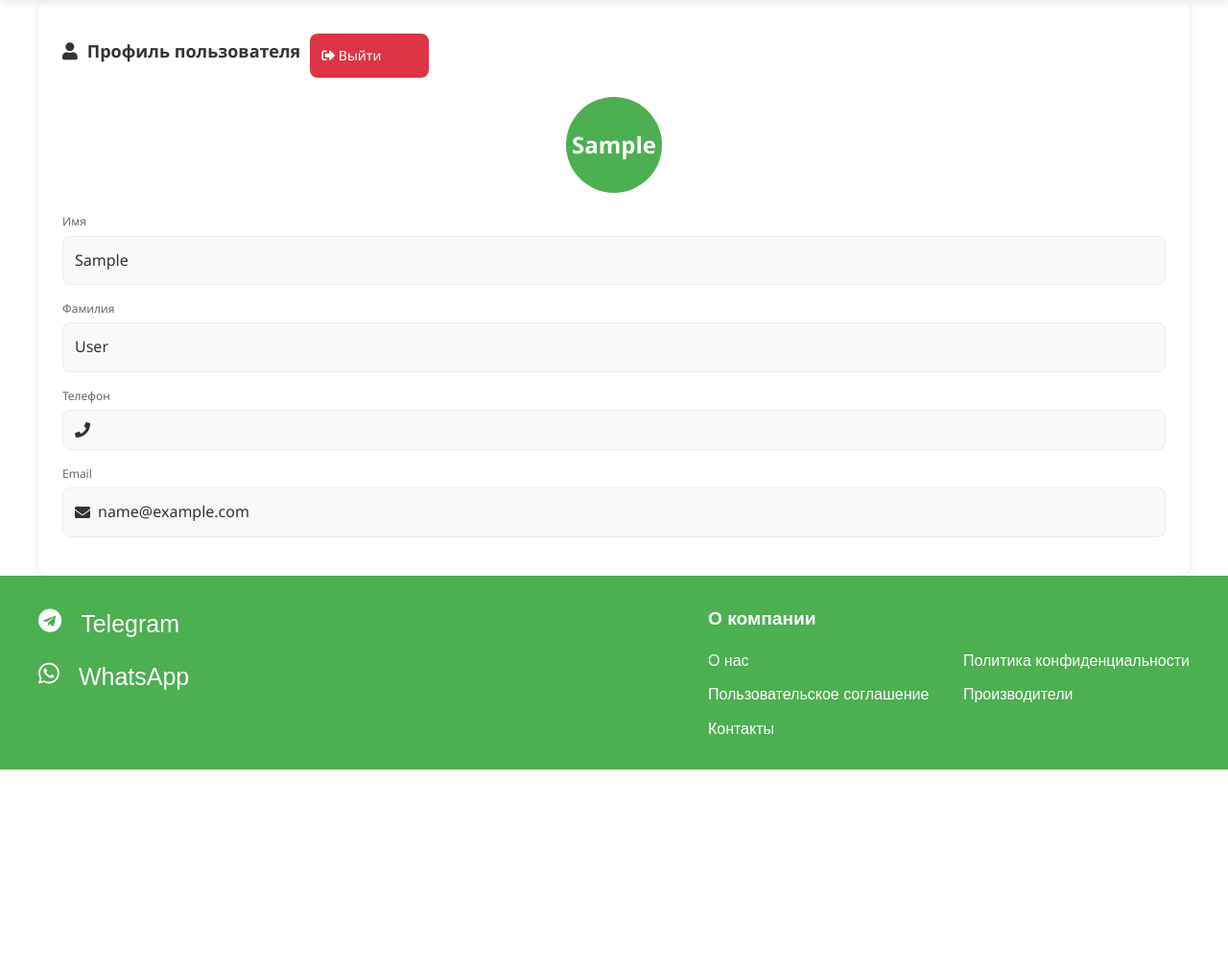
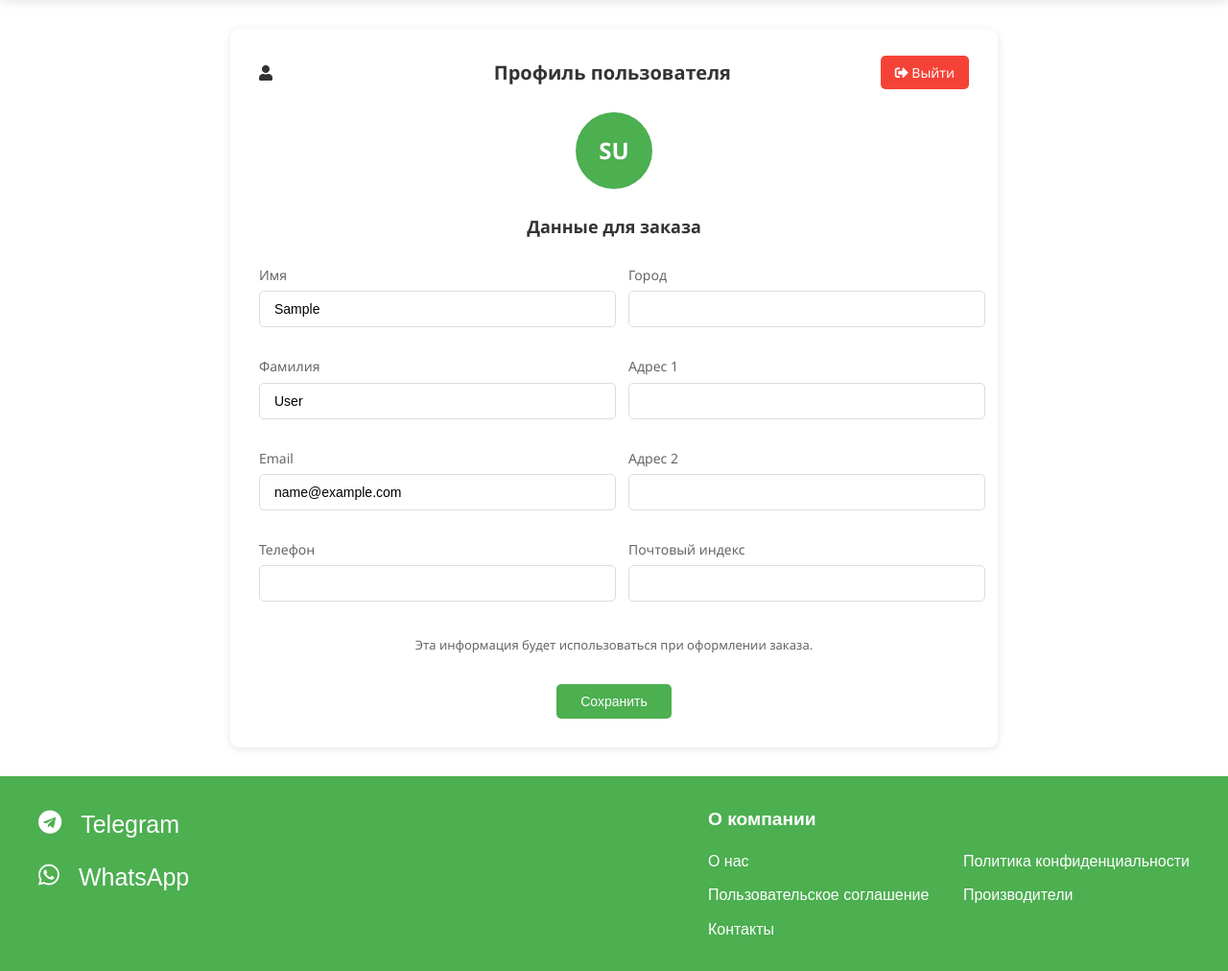
Before and after one commit to SaidIsakov/the-world-of-seeds, a Django app: page /profile/ in a window 1280 px wide. Shown: the part 145-1157 px from the top of the page at 96% size. Before the commit the page ends 947 px from the top, so only its background shows below. Run offline with Django 5.2, Linux system fonts and the light colour scheme; the visitor is signed in with stand-in values (Sample User, id 1); some libraries are stand-ins or nearby versions.

Commit message:
add addit user info(name, city...)

```diff
--- a/cart/cart.py
+++ b/cart/cart.py
@@ -27,6 +27,8 @@ class Cart:
         else:
             self.cart[product_id]['quantity'] += quantity
         self.save()
+
+
     def save(self):
         # пометить сеанс как "измененный",
         # чтобы обеспечить его сохранение
--- a/cart/views.py
+++ b/cart/views.py
@@ -3,6 +3,8 @@ from .cart import Cart
 from .forms import CartAddProductForm
 from django.shortcuts import render, get_object_or_404, redirect
 from django.views.decorators.http import require_POST
+from django.contrib.auth.decorators import login_required
+
 
 @require_POST
 def cart_add(request, product_id):
--- a/templates/base.html
+++ b/templates/base.html
@@ -38,7 +38,12 @@
 
     <!-- JS -->
      <script src="{% static "main/js/product_detail.js" %}"></script>
+
+     <!-- Bootstrap -->
+    {% comment %} <link href="https://cdn.jsdelivr.net/npm/bootstrap@5.3.0/dist/css/bootstrap.min.css" rel="stylesheet" integrity="sha384-9ndCyUaIbzAi2FUVXJi0CjmCapSmO7SnpJef0486qhLnuZ2cdeRhO02iuK6FUUVM" crossorigin="anonymous"> {% endcomment %}
+
 </head>
+
 
 
 <!-- Top Header -->
--- a/templates/components/__header.html
+++ b/templates/components/__header.html
@@ -1,6 +1,4 @@
 {% load static %}
-{% comment %} {% load cart_tags %}
-{% get_cart_quantity request as carts %} {% endcomment %}
 
     <header class="top-header">
         <div class="top-header-content">
@@ -65,7 +63,6 @@
                         <span class="cart-badge">{{ total_items }}</span>
                         {% endif %}
                         {% endwith %}
-
                     </a>
                     {% endif %}
                 </div>
--- a/users/forms.py
+++ b/users/forms.py
@@ -1,7 +1,7 @@
 from django import forms
 from django.contrib.auth import get_user_model
 from phonenumber_field.formfields import PhoneNumberField
-from django.contrib.auth.forms import AuthenticationForm
+from django.contrib.auth.forms import AuthenticationForm, UserChangeForm
 from .models import CustomUser
 
 class RegistrUser(forms.ModelForm):
@@ -50,12 +50,14 @@ class LoginUserForm(AuthenticationForm):
         })
     )
 
-class UserProfileForm(forms.ModelForm):
+class CustomUserUpdateForm(forms.ModelForm):
     class Meta:
         model = CustomUser
-        fields = ['first_name', 'last_name', 'email']
+        fields = ('first_name', 'last_name', 'email', 'phon_num', 'city',
+                  'adress1', 'adress2',  'postal_code')
         widgets = {
-            'first_name': forms.TextInput(attrs={'class': 'form-control'}),
-            'last_name': forms.TextInput(attrs={'class': 'form-control'}),
-            'email': forms.EmailInput(attrs={'class': 'form-control'}),
+            'city': forms.TextInput(attrs={'class': 'form-cotrol',}),
+            'adress1': forms.TextInput(attrs={'class': 'form-control'}),
+            'adress2': forms.TextInput(attrs={'class': 'form-control'}),
+            'postal_code': forms.TextInput(attrs={'class': 'form-control'}),
         }
--- a/users/models.py
+++ b/users/models.py
@@ -30,8 +30,13 @@ class CustomUser(AbstractBaseUser, PermissionsMixin):
     first_name = models.CharField(max_length=150,verbose_name='Имя')
     password = models.CharField(max_length=128,verbose_name='Пароль')
     last_name = models.CharField(max_length=150,verbose_name='Фамилия')
+    city = models.CharField(max_length=100, blank=True, null=True)
+    adress1 = models.CharField(max_length=150, blank=True, null=True)
+    adress2 = models.CharField(max_length=150, blank=True, null=True)
+    postal_code = models.CharField(max_length=20, blank=True, null=True)
     is_active = models.BooleanField(default=True,verbose_name='Активен')
     is_staff = models.BooleanField(default=False,verbose_name='Администратор?')
+
     objects = CustomUserManager()
 
     USERNAME_FIELD = 'email'
--- a/users/static/users/css/user.css
+++ b/users/static/users/css/user.css
@@ -1,24 +1,48 @@
+ /* Стили остаются такими же как в предыдущем варианте */
+    .profile-container {
+        max-width: 800px;
+        margin: 30px auto;
+        padding: 0 15px;
+    }
+
     .profile-card {
         background: white;
         border-radius: 10px;
-            padding: 25px;
+        padding: 30px;
         box-shadow: 0 2px 10px rgba(0, 0, 0, 0.1);
-            height: fit-content;
     }
 
     .profile-header {
-            display:flex;
+        display: flex;
         align-items: center;
-            gap: 10px;
-            margin-bottom: 20px;
-            font-size: 18px;
-            font-weight: bold;
+        justify-content: space-between;
+        margin-bottom: 25px;
+    }
+
+    .profile-header span {
+        font-size: 20px;
+        font-weight: 600;
         color: #333;
     }
 
+    .form-note {
+        margin-top: 20px;
+        text-align: center;
+        color: #666;
+        font-size: 13px;
+    }
+
+    .profile-header span{
+        margin-left: 75px;
+    }
+
+    .profile-header span{
+        text-align: center;
+    }
+
     .profile-avatar {
-            width: 100px;
-            height: 100px;
+        width: 80px;
+        height: 80px;
         background: #4CAF50;
         border-radius: 50%;
         display: flex;
@@ -27,57 +51,93 @@
         color: white;
         font-size: 24px;
         font-weight: bold;
-            margin: 0 auto 20px;
+        margin: 0 auto 25px;
     }
 
-        .profile-field {
-            margin-bottom: 15px;
+    .section-title {
+        font-size: 18px;
+        font-weight: 600;
+        color: #333;
+        margin-bottom: 25px;
+        text-align: center;
     }
 
-        .profile-label {
-            font-size: 12px;
+    .form-blocks {
+        display: flex;
+        gap: 30px;
+    }
+
+    .form-column {
+        flex: 1;
+        display: flex;
+        flex-direction: column;
+        gap: 15px;
+    }
+
+    .form-field {
+        margin-bottom: 15px;
+        margin-right: 15px;
+    }
+
+    .form-field label {
+        display: block;
+        font-size: 14px;
         color: #666;
         margin-bottom: 5px;
-            font-weight: 500;
+
     }
 
-        .profile-value {
-            padding: 12px;
-            background: #f8f9fa;
-            border-radius: 8px;
-            border: 1px solid #e9ecef;
-            display: flex;
-            align-items: center;
-            gap: 8px;
+    .form-input {
+        width: 100%;
+        padding: 10px 15px;
+        border: 1px solid #ddd;
+        border-radius: 5px;
+        font-size: 14px;
     }
 
-        .edit-profile-btn {
-            width: 100%;
-            padding: 12px;
+    .form-input:focus {
+        border-color: #4CAF50;
+        outline: none;
+    }
+
+    .form-actions {
+        display: flex;
+        justify-content: center;
+        margin-top: 30px;
+    }
+
+    .save-btn {
+        padding: 10px 25px;
         background: #4CAF50;
         color: white;
         border: none;
-            border-radius: 8px;
+        border-radius: 5px;
         font-size: 14px;
-            font-weight: 500;
         cursor: pointer;
-            transition: background-color 0.3s;
-            margin-top: 20px;
+        transition: background 0.3s;
     }
 
-        .edit-profile-btn:hover {
+    .save-btn:hover {
         background: #45a049;
     }
+
     .logout-btn {
-            width: 100px;
-            padding: 12px;
-            background: #dc3545;
+        padding: 8px 15px;
+        background: #f44336;
         color: white;
-            border: none;
-            border-radius: 8px;
+        border-radius: 5px;
+        text-decoration: none;
         font-size: 14px;
-            font-weight: 500;
-            cursor: pointer;
-            transition: background-color 0.3s;
-            margin-top: 10px;
+        transition: background 0.3s;
     }
+
+    .logout-btn:hover {
+        background: #d32f2f;
+    }
+
+    @media (max-width: 768px) {
+        .form-blocks {
+            flex-direction: column;
+            gap: 15px;
+        }
+    }
--- a/users/templates/users/profile.html
+++ b/users/templates/users/profile.html
@@ -1,44 +1,70 @@
 {% extends "base.html" %}
 
 {% block main %}
+<div class="profile-container">
     <div class="profile-card">
         <div class="profile-header">
             <i class="fas fa-user"></i>
             <span>Профиль пользователя</span>
+            <div class="header-actions">
                 <a href="{% url 'logout' %}" class="logout-btn">
                     <i class="fas fa-sign-out-alt"></i> Выйти
                 </a>
             </div>
-
-            <div class="profile-avatar">{{ user.first_name }}</div>
-
-            <div class="profile-field">
-                <div class="profile-label">Имя</div>
-                <div class="profile-value">{{ user.first_name }}</div>
         </div>
 
-            <div class="profile-field">
-                <div class="profile-label">Фамилия</div>
-                <div class="profile-value">{{ user.last_name }}</div>
+        <div class="profile-avatar">{{ user.first_name|first }}{{ user.last_name|first }}</div>
+
+        <div class="profile-info">
+            <h3 class="section-title">Данные для заказа</h3>
+            <form method="post" class="profile-form">
+                {% csrf_token %}
+                <div class="form-blocks">
+                    <div class="form-column">
+                        <div class="form-field">
+                            <label for="id_first_name">Имя</label>
+                            <input type="text" name="first_name" value="{{ user.first_name|default_if_none:'' }}" id="id_first_name" class="form-input">
                         </div>
-
-            <div class="profile-field">
-                <div class="profile-label">Телефон</div>
-                <div class="profile-value">
-                    <i class="fas fa-phone"></i>
-                    {{ user.phon_num }}
+                        <div class="form-field">
+                            <label for="id_last_name">Фамилия</label>
+                            <input type="text" name="last_name" value="{{ user.last_name|default_if_none:'' }}" id="id_last_name" class="form-input">
+                        </div>
+                        <div class="form-field">
+                            <label for="id_email">Email</label>
+                            <input type="email" name="email" value="{{ user.email|default_if_none:'' }}" id="id_email" class="form-input">
+                        </div>
+                        <div class="form-field">
+                            <label for="id_phon_num">Телефон</label>
+                            <input type="text" name="phon_num" value="{{ user.phon_num|default_if_none:'' }}" id="id_phon_num" class="form-input">
                         </div>
                     </div>
-
-            <div class="profile-field">
-                <div class="profile-label">Email</div>
-                <div class="profile-value">
-                    <i class="fas fa-envelope"></i>
-                    {{ user.email }}
+                    <div class="form-column">
+                        <div class="form-field">
+                            <label for="id_city">Город</label>
+                            <input type="text" name="city" value="{{ form.instance.city|default_if_none:'' }}" id="id_city" class="form-input">
+                        </div>
+                        <div class="form-field">
+                            <label for="id_adress1">Адрес 1</label>
+                            <input type="text" name="adress1" value="{{ user.adress1|default_if_none:'' }}" id="id_adress1" class="form-input">
+                        </div>
+                        <div class="form-field">
+                            <label for="id_adress2">Адрес 2</label>
+                            <input type="text" name="adress2" value="{{ user.adress2|default_if_none:'' }}" id="id_adress2" class="form-input">
+                        </div>
+                        <div class="form-field">
+                            <label for="id_postal_code">Почтовый индекс</label>
+                            <input type="text" name="postal_code" value="{{ user.postal_code|default_if_none:'' }}" id="id_postal_code" class="form-input">
                         </div>
                     </div>
-
-            {% comment %} <button class="edit-profile-btn">Редактировать профиль</button> {% endcomment %}
-
                 </div>
-{% endblock main %}
+                <div class="form-note">
+                    <p>Эта информация будет использоваться при оформлении заказа.</p>
+                <div class="form-actions">
+                    <button type="submit" class="save-btn">Сохранить</button>
+                </div>
+                </div>
+            </form>
+        </div>
+    </div>
+</div>
+{% endblock %}
--- a/users/views.py
+++ b/users/views.py
@@ -1,5 +1,5 @@
 from django.shortcuts import redirect, render
-from .forms import RegistrUser,LoginUserForm, UserProfileForm
+from .forms import RegistrUser,LoginUserForm, CustomUserUpdateForm
 from django.contrib.auth import login, logout
 from django.shortcuts import redirect
 from django.contrib import messages
@@ -37,21 +37,31 @@ def login_user(request):
         form = LoginUserForm()
 
     context = {
-        'title':'Авторизация',
-        'form':form
+        'title': 'Авторизация',
+        'form': form
     }
     return render(request, 'users/login.html', context)
 
 
 @login_required
 def profile(request):
+    if request.method == 'POST':
+        form = CustomUserUpdateForm(request.POST, instance=request.user)
+        if form.is_valid():
+            form.save()
+            messages.success(request, 'Данные успешно обновлены')
+            return redirect('profile')
     # Просто передаем request.user в контекст шаблона
+    else:
+        form = CustomUserUpdateForm(instance=request.user) # GET-запрос - создаём форму с данными пользователя
+
     return render(request, 'users/profile.html', {
         'title': 'Профиль',
         'user': request.user,
+        'form':form,
     })
-# def profile(request):
-#     return render(request, 'users/profile.html')
+
+
 
 
 def logout_user(request):
```
Also changed, not shown: main/admin.py (+19 -4 lines), main/models.py (+7 -1 lines), cart/migrations/0001_initial.py (deleted), main/migrations/0001_initial.py, news/migrations/0001_initial.py, news/migrations/0002_alter_new_table.py (deleted), news/migrations/0003_alter_new_table.py (deleted), users/migrations/0001_initial.py, users/migrations/0002_customuser_adress1_customuser_adress2_and_more.py (added). Lines whose indentation alone changed are shown as unchanged.
